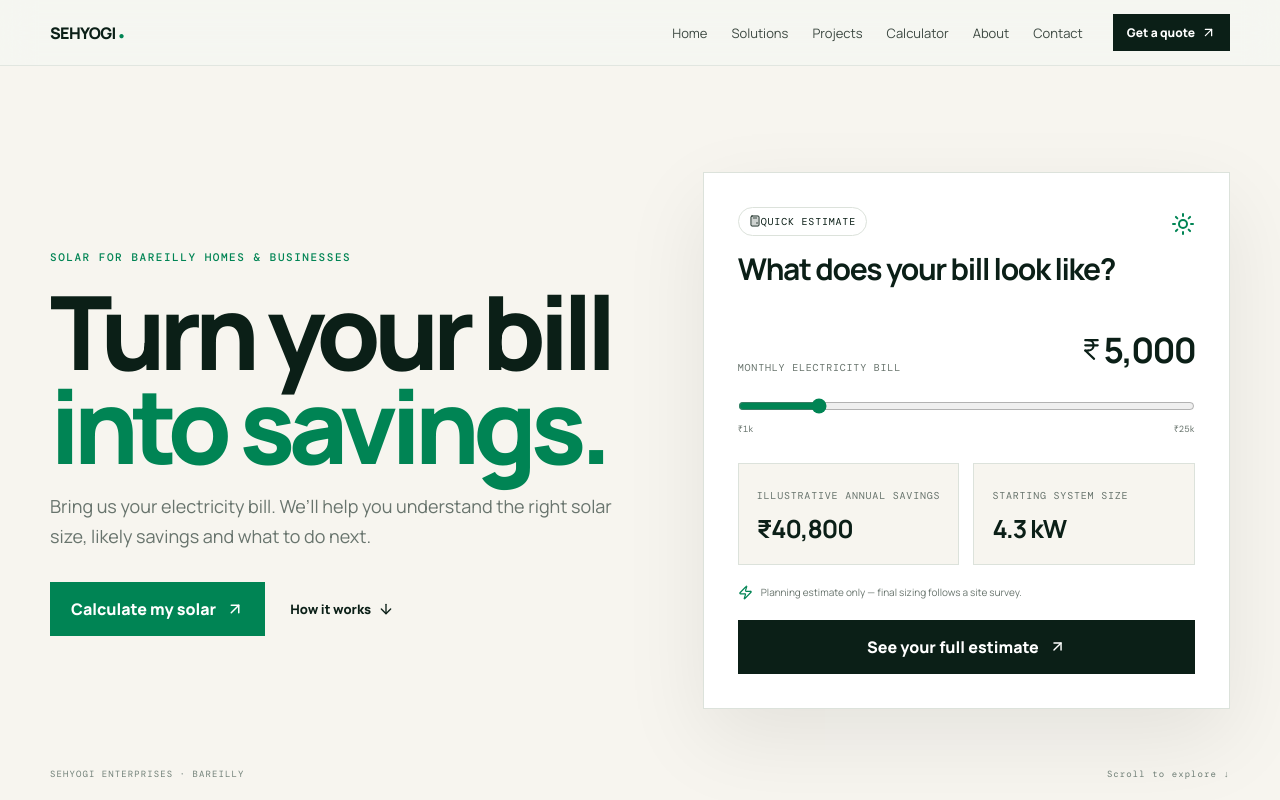
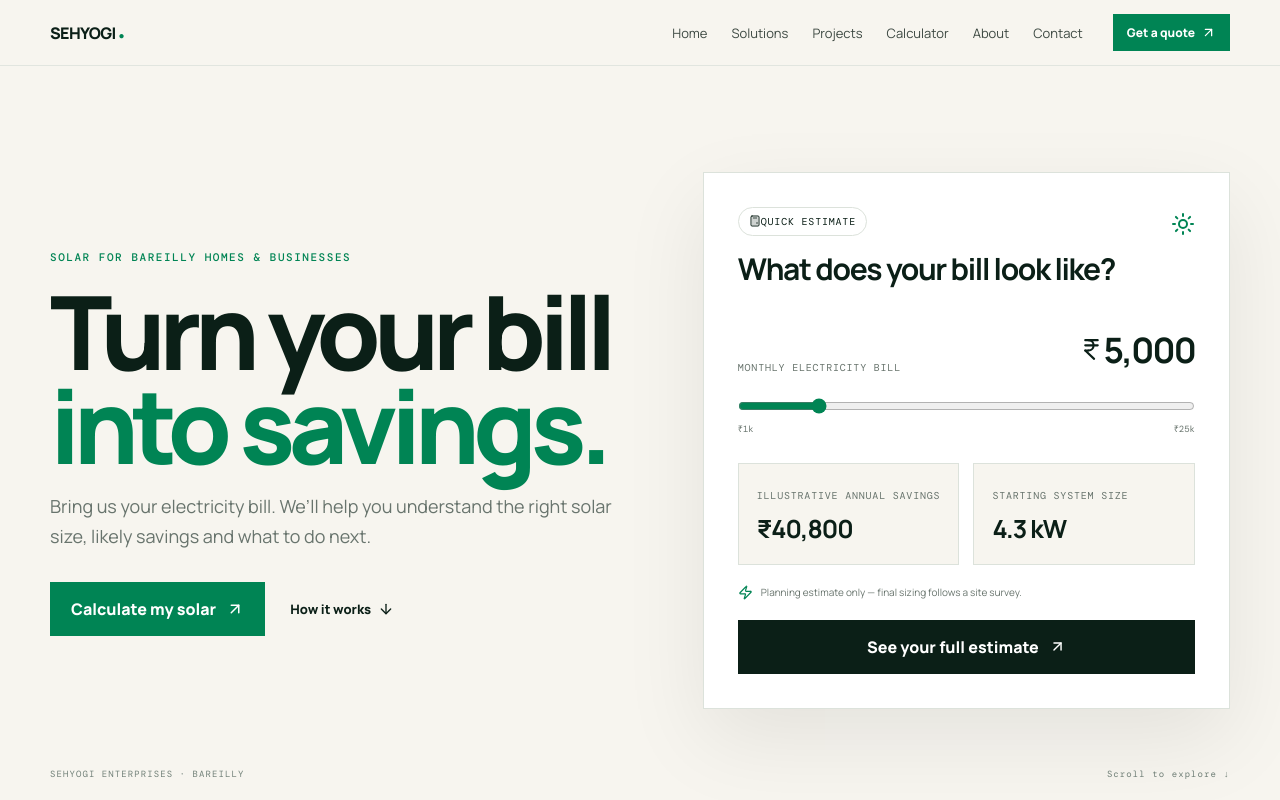
Before and after one commit to copywrk0-lgtm/sehyogi-enterprises, a Next.js app: page / in a window 1280 px wide. Shown: the top 800 px of the page. Built offline with nearby package versions, Linux system fonts and the light colour scheme; no server answers.

Commit message:
Refine Sehyogi navigation and CTA palette

```diff
--- a/components/layout/layout.css
+++ b/components/layout/layout.css
@@ -1,7 +1,6 @@
-.nav{position:fixed;top:0;left:0;right:0;z-index:50;padding:14px 0;background:rgba(245,247,242,.82);backdrop-filter:blur(16px);border-bottom:1px solid rgba(220,227,220,.8)}
-.nav-inner{width:min(1180px,calc(100% - 40px));margin:auto;display:flex;align-items:center;gap:30px}.logo{font-weight:900;letter-spacing:-.04em}.logo span{color:var(--green-2);font-size:10px;margin-left:3px}.desktop-nav{display:flex;gap:24px;margin-left:auto}.desktop-nav a{font-size:13px;color:#3d4942}.desktop-nav a:hover{color:var(--ink)}.nav-cta{display:flex;align-items:center;gap:6px;background:var(--ink);color:#fff;padding:10px 14px;font-size:12px;font-weight:800}.menu-btn{display:none;background:none;border:0}.mobile-nav{display:none}
-.loader{position:fixed;inset:0;z-index:100;background:var(--dark);color:#fff;display:flex;flex-direction:column;align-items:center;justify-content:center;gap:15px;animation:loaderOut .55s 1.05s forwards}.loader-sun{width:74px;height:74px;border:1px solid rgba(216,243,106,.35);border-radius:50%;display:grid;place-items:center;color:var(--lime);animation:spin 2s linear infinite}.loader-brand{font-weight:900;letter-spacing:.15em;font-size:13px}.loader-sub{font:10px var(--mono);color:#91a097;letter-spacing:.18em}.loader-track{width:180px;height:2px;background:#26332c;overflow:hidden}.loader-track i{display:block;height:100%;background:var(--lime);animation:load 1.05s ease forwards}@keyframes load{from{width:0}to{width:100%}}@keyframes spin{to{transform:rotate(360deg)}}@keyframes loaderOut{to{opacity:0;visibility:hidden;pointer-events:none}}
-.scroll-progress{position:fixed;z-index:60;top:0;left:0;height:3px;background:var(--lime);max-width:100%}
+.nav{position:fixed;top:0;left:0;right:0;z-index:50;padding:14px 0;background:rgba(247,245,239,.86);backdrop-filter:blur(16px);border-bottom:1px solid rgba(220,226,219,.8)}
+.nav-inner{width:min(1180px,calc(100% - 40px));margin:auto;display:flex;align-items:center;gap:30px}.logo{font-weight:900;letter-spacing:-.04em}.logo span{color:var(--green);font-size:10px;margin-left:3px}.desktop-nav{display:flex;gap:24px;margin-left:auto}.desktop-nav a{font-size:13px;color:#3d4942}.desktop-nav a:hover{color:var(--ink)}.nav-cta{display:flex;align-items:center;gap:6px;background:var(--green);color:#fff;padding:10px 14px;font-size:12px;font-weight:800}.menu-btn{display:none;background:none;border:0}.mobile-nav{display:none}
+.loader{position:fixed;inset:0;z-index:100;background:var(--dark);color:#fff;display:flex;flex-direction:column;align-items:center;justify-content:center;gap:15px;animation:loaderOut .55s 1.05s forwards}.loader-sun{width:74px;height:74px;border:1px solid rgba(253,209,4,.5);border-radius:50%;display:grid;place-items:center;color:var(--yellow);animation:spin 2s linear infinite}.loader-brand{font-weight:900;letter-spacing:.15em;font-size:13px}.loader-sub{font:10px var(--mono);color:#91a097;letter-spacing:.18em}.loader-track{width:180px;height:2px;background:#26332c;overflow:hidden}.loader-track i{display:block;height:100%;background:var(--yellow);animation:load 1.05s ease forwards}@keyframes load{from{width:0}to{width:100%}}@keyframes spin{to{transform:rotate(360deg)}}@keyframes loaderOut{to{opacity:0;visibility:hidden;pointer-events:none}}
+.scroll-progress{position:fixed;z-index:60;top:0;left:0;height:3px;background:var(--green);max-width:100%}
 .footer{background:var(--dark);color:#fff;padding:75px 0 25px}.footer-grid{display:grid;grid-template-columns:1.5fr .8fr 1fr;gap:50px}.footer p{color:#8f9b94;max-width:300px}.footer-grid>div{display:flex;flex-direction:column;gap:12px}.footer-grid .eyebrow{margin-bottom:5px}.footer-grid a:not(.logo){color:#c3cbc6;font-size:13px;display:flex;align-items:center;gap:5px}.lightlogo{color:#fff}.footer-bottom{margin-top:60px;padding-top:18px;border-top:1px solid #243029;display:flex;justify-content:space-between;color:#718078;font:10px var(--mono);text-transform:uppercase;letter-spacing:.08em}
-@media(max-width:800px){.nav-inner{width:calc(100% - 28px)}.desktop-nav,.nav-cta{display:none}.menu-btn{display:block;margin-left:auto}.mobile-nav{display:flex;flex-direction:column;width:calc(100% - 28px);margin:auto;padding:15px 0 10px;gap:0}.mobile-nav a{padding:14px 0;border-top:1px solid var(--line);display:flex;justify-content:space-between;font-weight:700}.footer-grid{grid-template-columns:1fr;gap:35px}.footer-bottom{display:block;line-height:2}}
-.mobile-quote{background:var(--lime);border-top:0!important;padding:17px 15px!important;margin-top:10px}.nav-open{background:rgba(245,247,242,.96)}
+@media(max-width:800px){.nav-inner{width:calc(100% - 28px)}.desktop-nav,.nav-cta{display:none}.menu-btn{display:block;margin-left:auto}.mobile-nav{display:flex;flex-direction:column;width:calc(100% - 28px);margin:auto;padding:15px 0 10px;gap:0}.mobile-nav a{padding:14px 0;border-top:1px solid var(--line);display:flex;justify-content:space-between;font-weight:700}.mobile-quote{background:var(--green);color:#fff!important;border-top:0!important;padding:17px 15px!important;margin-top:10px}.nav-open{background:rgba(247,245,239,.97)}.footer-grid{grid-template-columns:1fr;gap:35px}.footer-bottom{display:block;line-height:2}}
```
